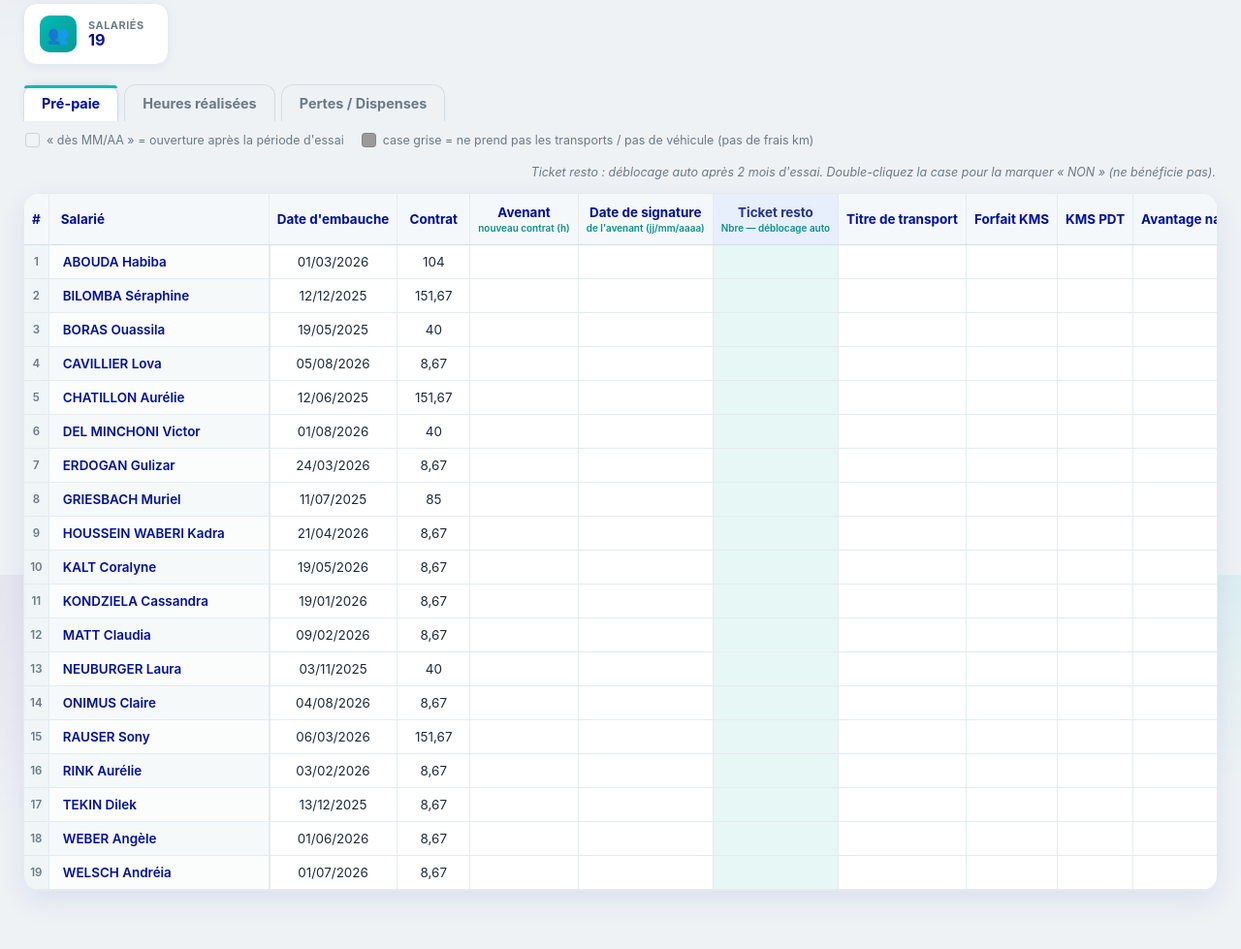
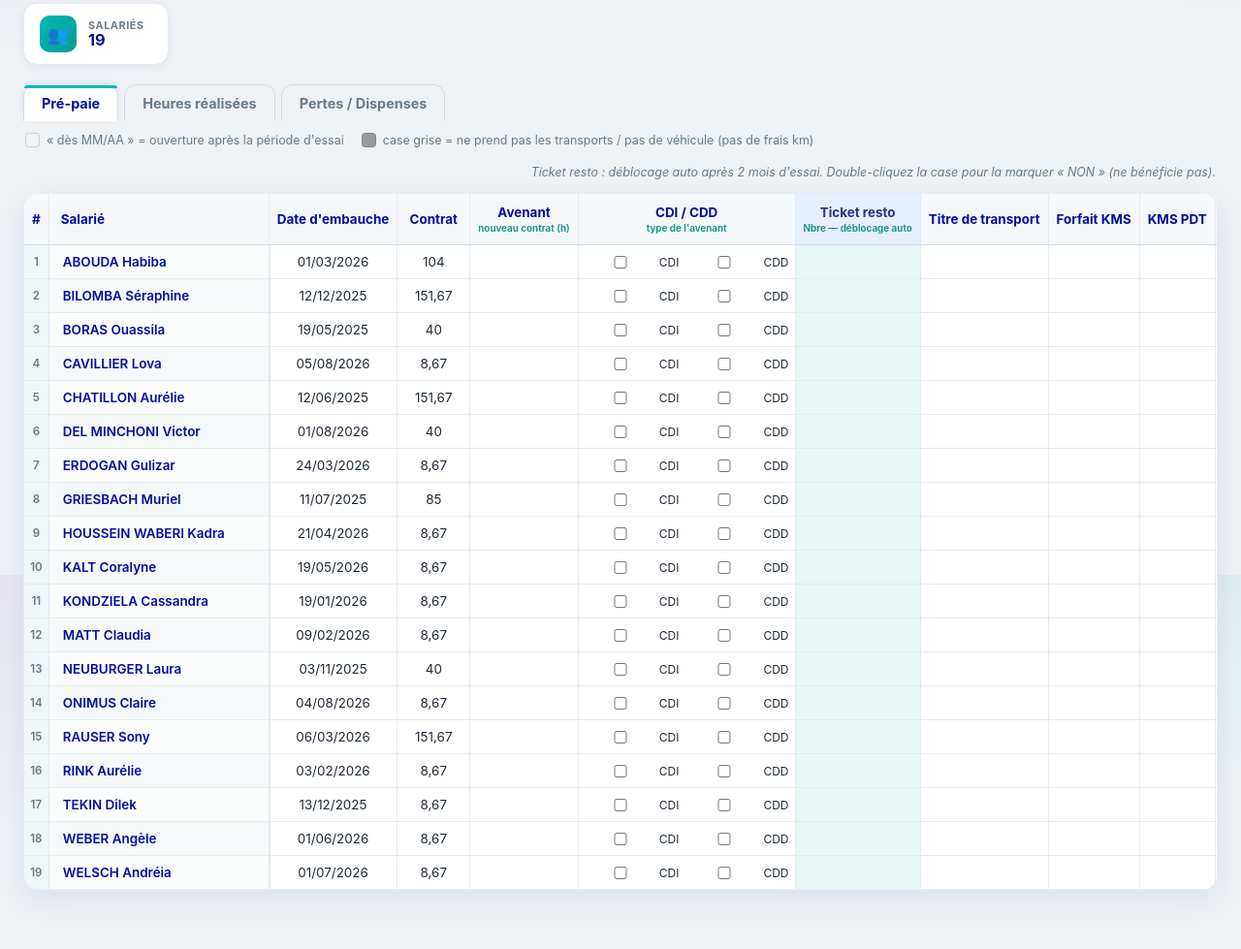
Before and after one commit to leagoetz68-rgb/aidaux-prepaie, a Flask app: page / in a window 1280 px wide. Shown: the part 207-1186 px from the top of the page at 97% size. Run offline with Flask 3, Linux system fonts and the light colour scheme; the visitor is signed in with stand-in values (Sample User, id 1); data that the repository does not hold is empty; some libraries are stand-ins or nearby versions.

Commit message:
Update index.html

```diff
--- a/templates/index.html
+++ b/templates/index.html
@@ -342,6 +342,9 @@
     .table-wrap { box-shadow: none; border: none; }
     .topbar { background: #101a6b !important; -webkit-print-color-adjust: exact; print-color-adjust: exact; }
   }
+.cdicdd{display:flex;gap:10px;justify-content:center;align-items:center;padding:4px 6px;font-size:12px;white-space:nowrap}
+.cdicdd label{display:flex;align-items:center;gap:3px;cursor:pointer}
+.cdicdd input{width:auto;margin:0;cursor:pointer}
 </style>
 </head>
 <body>
@@ -414,7 +417,7 @@ const TABS = [
       { key: "embauche",    label: "Date d'embauche" },
       { key: "contrat",     label: "Contrat" },
       { key: "avenant",     label: "Avenant",           sub: "nouveau contrat (h)" },
-      { key: "avenantDate", label: "Date de signature", sub: "de l'avenant (jj/mm/aaaa)" },
+      { key: "typeContrat", label: "CDI / CDD",         sub: "type de l'avenant", type: "cdicdd" },
       { key: "trNbre",      label: "Ticket resto",      sub: "Nbre — déblocage auto", type: "ticket" },
       { key: "titreTr",     label: "Titre de transport" },
       { key: "forfaitKm",   label: "Forfait KMS" },
@@ -986,6 +989,29 @@ function render() {
       // cycle de couleurs propre à chaque type de colonne
       const cycle = (col.type === "ticket") ? ["", "hl-orange", "hl-navy"] : HL;
 
+      // CDI / CDD : deux cases à cocher, une seule active à la fois
+      if (col.type === "cdicdd") {
+        const box = document.createElement("div");
+        box.className = "cdicdd";
+        ["CDI", "CDD"].forEach(v => {
+          const lab = document.createElement("label");
+          const cb = document.createElement("input");
+          cb.type = "checkbox";
+          cb.checked = row[col.key] === v;
+          cb.addEventListener("change", () => {
+            row[col.key] = cb.checked ? v : "";
+            saveStore();
+            render();
+          });
+          lab.appendChild(cb);
+          lab.appendChild(document.createTextNode(" " + v));
+          box.appendChild(lab);
+        });
+        td.appendChild(box);
+        tr.appendChild(td);
+        return;
+      }
+
       const inp = document.createElement("input");
       inp.type = "text";
       inp.value = row[col.key] || "";
```
